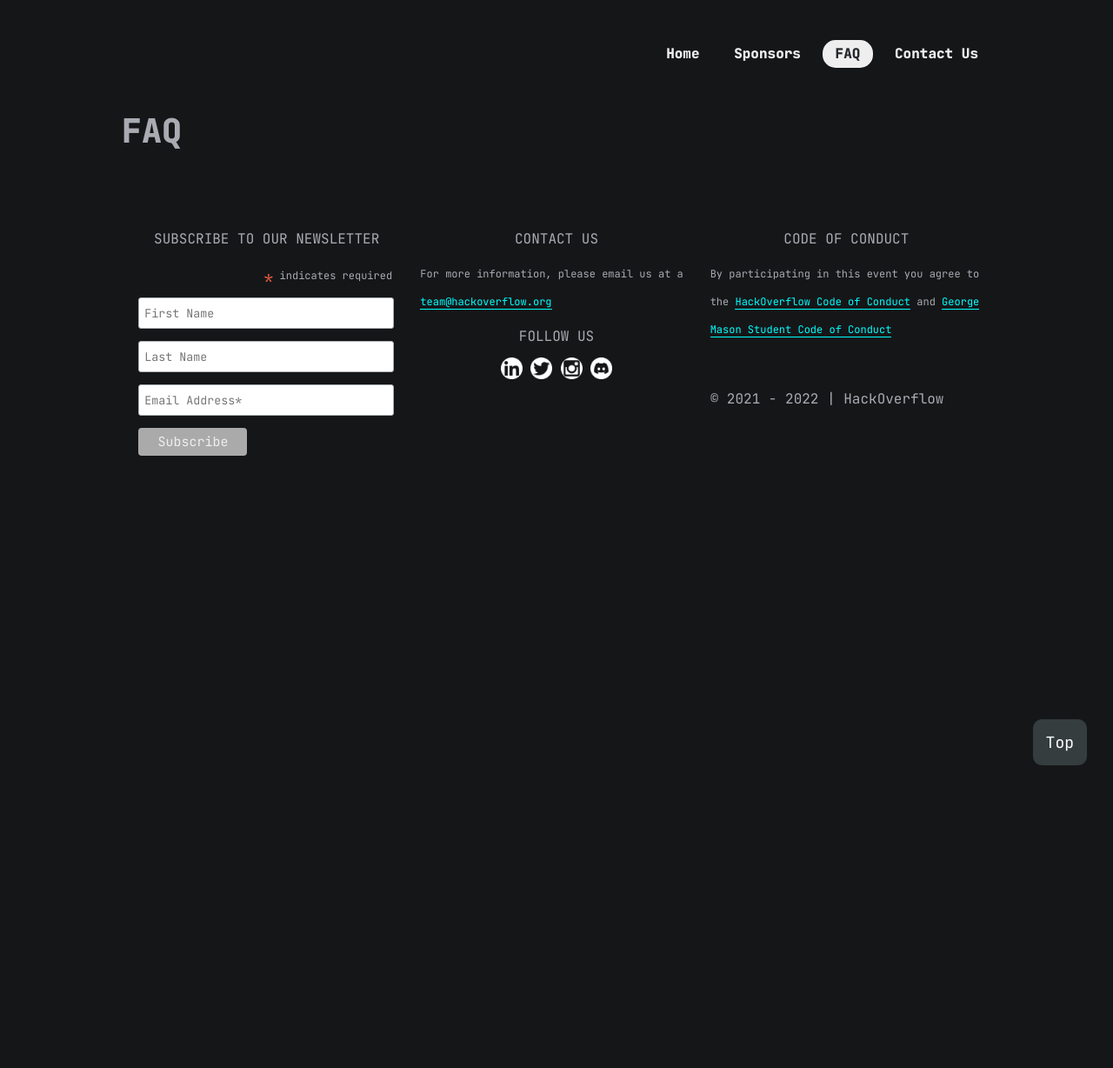
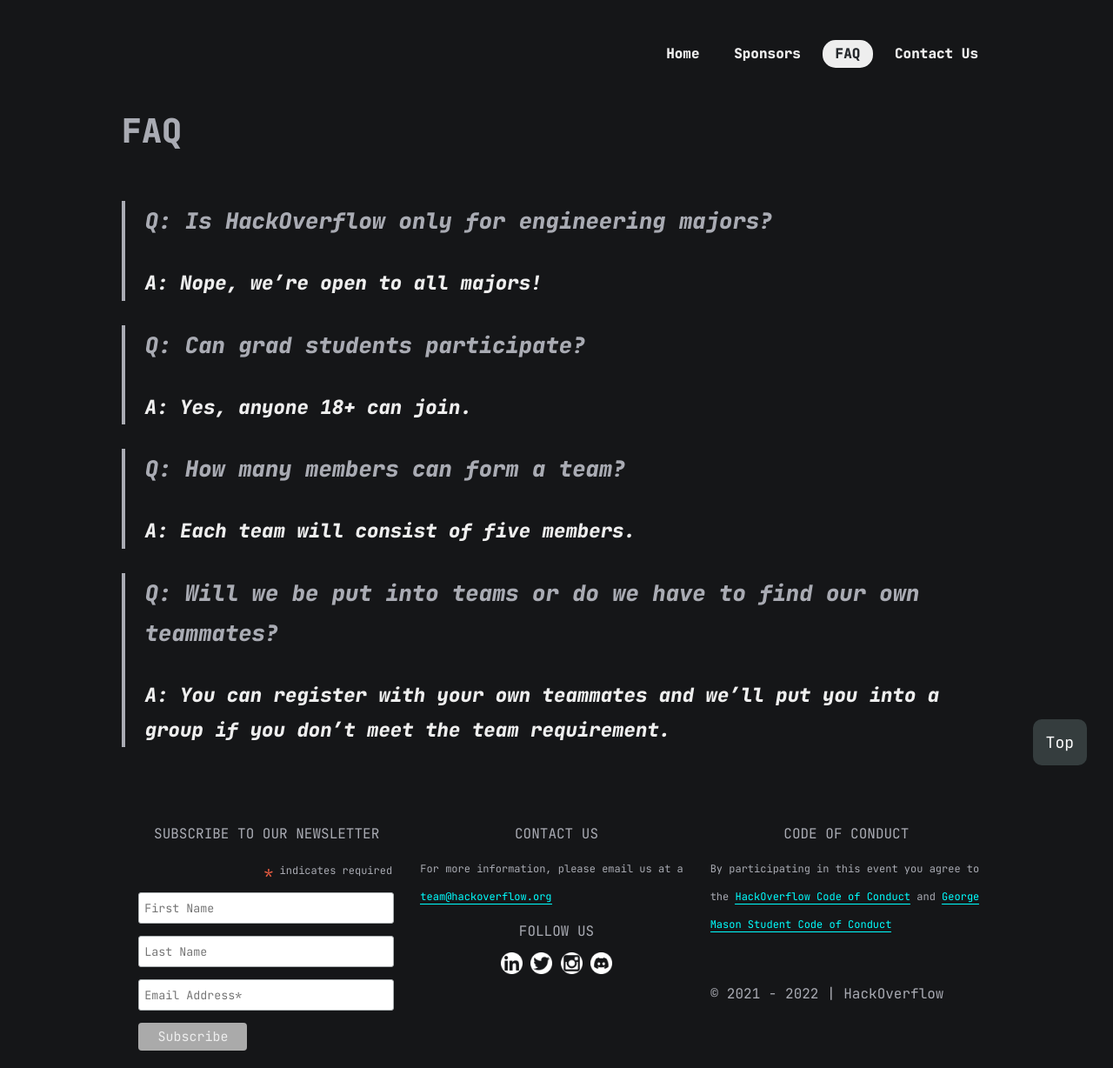
Before and after one commit to J-Souffle/T4GWebsite, a Jekyll site: the page built from pages/FAQ.md, in a window 1280 px wide. Shown: the whole page at 87% size. Built offline with Jekyll 4.4.1, drawn with Linux system fonts in a browser that asks for light colours; comment, search, counter and statistics services are not loaded; before the commit the page ends 900 px from its top, so only the background shows below that.

Commit message:
FAQ added

```diff
--- a/assets/css/post.css
+++ b/assets/css/post.css
@@ -251,6 +251,11 @@ footer .social-wrapper img:hover {
   font-weight: 100;
   border-left: 0.3rem solid var(--white-2);
 }
+
+.content blockquote h4 {
+  color: var(--white-1);
+}
+
 .content strong {
   font-weight: bold;
 }
--- a/pages/FAQ.md
+++ b/pages/FAQ.md
@@ -3,3 +3,18 @@ title: FAQ
 layout: post
 permalink: ../FAQ/
 ---
+> ### Q: Is HackOverflow only for engineering majors?
+>
+> #### A: Nope, we're open to all majors!
+
+> ### Q: Can grad students participate?
+>
+> #### A: Yes, anyone 18+ can join.
+
+> ### Q: How many members can form a team?
+>
+> #### A: Each team will consist of five members.
+
+> ### Q: Will we be put into teams or do we have to find our own teammates?
+>
+> #### A: You can register with your own teammates and we'll put you into a group if you don't meet the team requirement.
```
